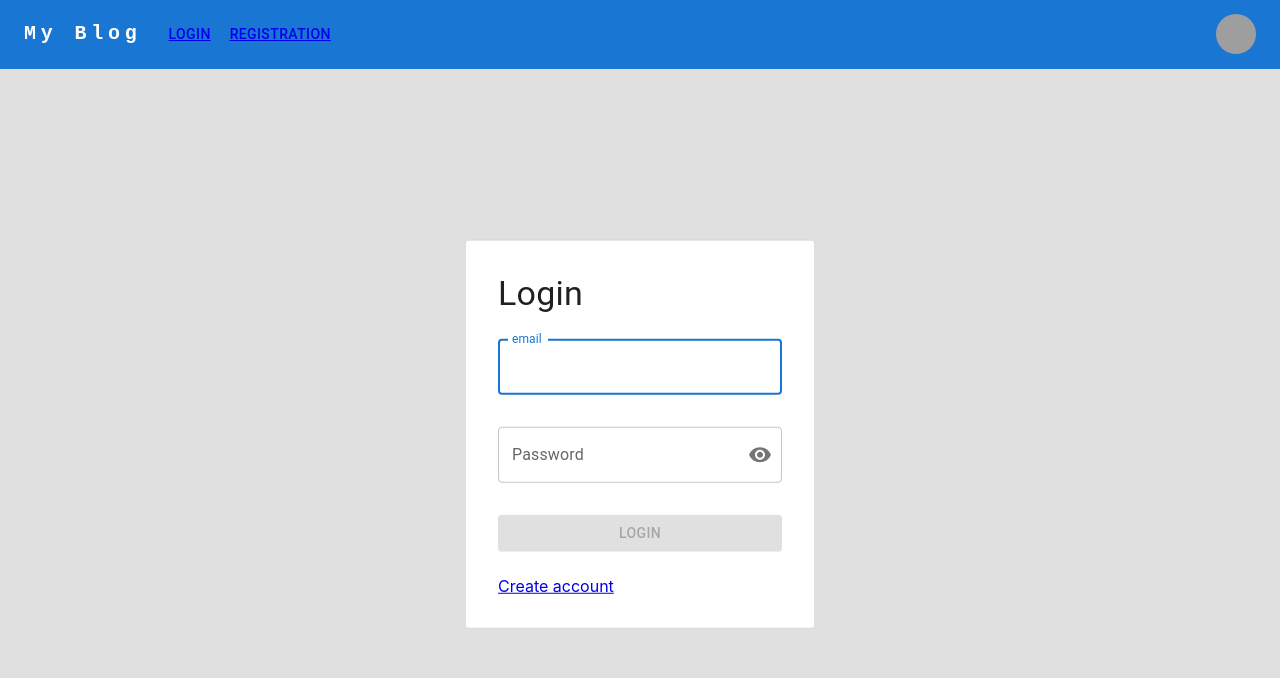
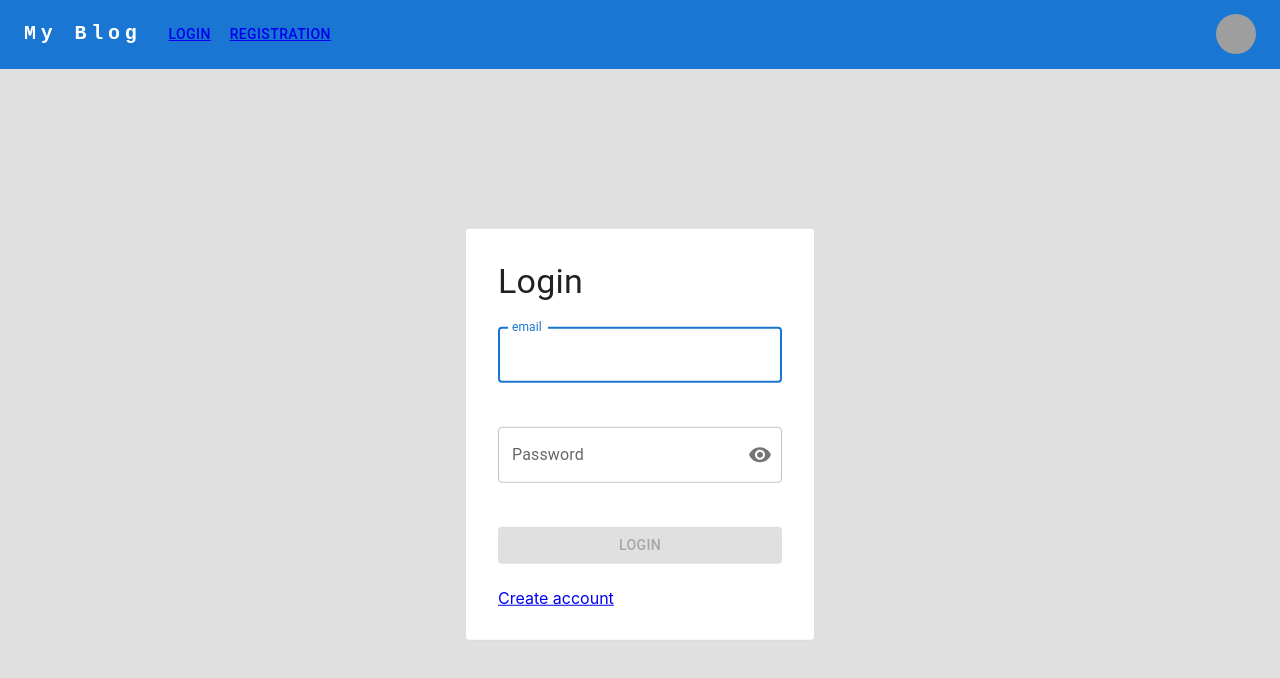
Before and after one commit to FedorowPavel/Blog, a React (Create React App) app in the folder client/: page /login in a window 1280 px wide. Shown: the top 678 px of the page. Built offline with nearby package versions, Linux system fonts and the light colour scheme; grey boxes are pictures that could not be loaded.

Commit message:
login form mark up and errors displaying updated

```diff
--- a/client/src/App.tsx
+++ b/client/src/App.tsx
@@ -5,7 +5,7 @@ import {BrowserRouter, Routes, Route} from "react-router-dom";
 import Main from "./features/user/Main";
 import Login from "./features/auth/login/Login";
 import Registration from "./features/auth/registration/Registration";
-import Layout from "./common/components/hoc/Layout";
+import Layout from "./common/components/wrappers/Layout";
 
 function App() {
   const theme = useTheme<BlogTheme>()
--- /dev/null
+++ b/client/src/common/components/ui/Title.tsx
@@ -0,0 +1,32 @@
+import React, {FC} from 'react';
+import {Typography} from "@mui/material";
+import {Variant} from "@mui/material/styles/createTypography";
+
+interface TitleProps {
+  title: string,
+  variant: Variant,
+  color?: string,
+  gutterBottom?: boolean,
+}
+
+const Title: FC<TitleProps> = (
+  {
+    title,
+    variant,
+    color= 'text.primary',
+    gutterBottom= false
+  }
+) => {
+  return (
+    <Typography
+      variant={variant}
+      color={color}
+      gutterBottom={gutterBottom}
+      sx={{marginBottom: 3}}
+    >
+      {title}
+    </Typography>
+  );
+};
+
+export default Title;
--- /dev/null
+++ b/client/src/common/components/wrappers/FormFieldWrapper.tsx
@@ -0,0 +1,14 @@
+import React, {FC, PropsWithChildren} from 'react';
+import {Box} from "@mui/material";
+
+const FormFieldWrapper: FC<PropsWithChildren> = ({children}) => {
+  return (
+    <Box sx={{
+      minHeight: '100px',
+    }}>
+      {children}
+    </Box>
+  );
+};
+
+export default FormFieldWrapper;
--- a/client/src/common/components/hoc/Layout.tsx
+++ b/client/src/common/components/wrappers/Layout.tsx
@@ -1,7 +1,7 @@
 import * as React from 'react';
 import {Outlet} from "react-router-dom";
 import TopBar from "../ui/TopBar";
-import {Box, Container} from "@mui/material";
+import {Box} from "@mui/material";
 import {useTheme} from "@mui/styles";
 import {BlogTheme} from "@mui/material/styles";
 
--- a/client/src/features/auth/login/Login.tsx
+++ b/client/src/features/auth/login/Login.tsx
@@ -1,45 +1,15 @@
 import React from 'react';
 import {
   Box,
-  Button,
   Card,
-  Container, FormControl,
-  FormGroup, IconButton,
-  InputAdornment, InputLabel,
-  OutlinedInput,
-  TextField,
   Typography
 } from "@mui/material";
 import {Link} from "react-router-dom";
-import {useForm, Controller, SubmitHandler} from "react-hook-form";
-import {Visibility, VisibilityOff} from "@mui/icons-material";
-
-interface LoginForm {
-  email: string;
-  password: string;
-  showPassword: boolean;
-}
+import LoginForm from './LoginForm';
+import Title from "../../../common/components/ui/Title";
 
 const Login = () => {
-  const {control, handleSubmit, formState: {isValid, errors}, watch, getValues, setValue} = useForm<LoginForm>({
-    defaultValues: {
-      email: '',
-      password: '',
-      showPassword: false
-    },
-    mode: 'all'
-    }
-  );
-
-  const onSubmit: SubmitHandler<LoginForm> = data => {
-    console.log(data)
-  };
-
-  function toggleShowPassword() {
-    setValue('showPassword', !getValues().showPassword)
-  }
-
-  return (
+    return (
     <Box sx={{
       position: 'absolute',
       top: '50%',
@@ -53,85 +23,9 @@ const Login = () => {
         variant="outlined"
         sx={{ display: "flex", flexDirection: "column", padding: 4}}
       >
-        <Typography
-          variant="h4"
-          color="text.primary"
-          gutterBottom
-          sx={{marginBottom: 3}}
-        >
-          Login
-        </Typography>
-        <form onSubmit={handleSubmit(onSubmit)}>
-          <FormGroup sx={{ display: "flex",  flexDirection: "column"}}>
-            <Controller
-              name="email"
-              control={control}
-              rules={{
-                required:{value: true, message: 'This field is required'},
-                pattern: {value: /^\w+@[a-zA-Z_]+?\.[a-zA-Z]{2,3}$/, message: 'It is not email'}
-              }}
-              render={({field}) => (
-                <>
-                  <TextField
-                    {...field}
-                    autoFocus
-                    id='email'
-                    type='email'
-                    label='email'
-                    autoComplete='off'
-                  />
-                  <p style={{color: 'red'}}>{errors['email']?.message}</p>
-                </>
-              )}
-            />
-
-            <Controller
-              name="password"
-              control={control}
-              rules={{
-                required: {value: true, message: 'This field is required'},
-                minLength: {value: 6, message: 'Min number is 6'},
-                maxLength: {value: 12, message: 'Max number is 12'}}}
-              render={({field}) => (
-                <>
-                  <FormControl variant="outlined">
-                    <InputLabel htmlFor="password">Password</InputLabel>
-                    <OutlinedInput
-                      {...field}
-                      id='password'
-                      type={getValues().showPassword ? 'text' : 'password'}
-                      label="Password"
-                      autoComplete='off'
-                      endAdornment={
-                        <InputAdornment position="end">
-                          <IconButton
-                            aria-label="toggle password visibility"
-                            onClick={toggleShowPassword}
-                            edge="end"
-                          >
-                            {getValues().showPassword ? <VisibilityOff/> : <Visibility/>}
-                          </IconButton>
-                        </InputAdornment>
-                      }
-                    />
-                  </FormControl>
-                  <p style={{color: 'red'}}>{errors['password']?.message}</p>
-                </>
-              )}
-            />
-            <Button type="submit" disabled={!isValid} variant="contained" sx={{marginBottom: 3}}>Login</Button>
-          </FormGroup>
-        </form>
+        <Title title={'Login'} variant='h4'/>
+        <LoginForm/>
         <Link to='/registration'>Create account</Link>
-        {/*<pre>*/}
-        {/*  {JSON.stringify(watch(), null, 2)}*/}
-        {/*</pre>*/}
-        {/*<pre>*/}
-        {/*  {JSON.stringify(isValid, null, 2)}*/}
-        {/*</pre>*/}
-        {/*<pre>*/}
-        {/*  {JSON.stringify(errors, null, 2)}*/}
-        {/*</pre>*/}
       </Card>
     </Box>
   );
--- /dev/null
+++ b/client/src/features/auth/login/LoginForm.tsx
@@ -0,0 +1,110 @@
+import React, {FC} from 'react';
+import {
+  Button,
+  FormGroup,
+  IconButton,
+  InputAdornment,
+  TextField
+} from "@mui/material";
+import {Controller, SubmitHandler, useForm} from "react-hook-form";
+import {Visibility, VisibilityOff} from "@mui/icons-material";
+import {LoginFormData} from "./types";
+import FormFieldWrapper from "../../../common/components/wrappers/FormFieldWrapper";
+
+
+const LoginForm: FC = () => {
+  const {control, handleSubmit, formState: {isValid, errors}, getValues, setValue, watch} = useForm<LoginFormData>({
+      defaultValues: {
+        email: '',
+        password: '',
+        showPassword: false
+      },
+      mode: 'all'
+    }
+  );
+
+  const onSubmit: SubmitHandler<LoginFormData> = data => {
+    console.log(data)
+  };
+
+  function toggleShowPassword() {
+    setValue('showPassword', !getValues().showPassword)
+  }
+
+  return (
+    <form onSubmit={handleSubmit(onSubmit)}>
+      <FormGroup sx={{ display: "flex",  flexDirection: "column"}}>
+
+        <Controller
+          name="email"
+          control={control}
+          rules={{
+            required:{value: true, message: 'This field is required'},
+            pattern: {value: /^\w+@[a-zA-Z_]+?\.[a-zA-Z]{2,3}$/, message: 'It is not email'}
+          }}
+          render={({field}) => (
+            <FormFieldWrapper>
+              <TextField
+                {...field}
+                fullWidth
+                error={!!errors['email']}
+                autoFocus
+                id='email'
+                type='email'
+                label='email'
+                autoComplete='off'
+                helperText={errors['email']?.message}
+              />
+            </FormFieldWrapper>
+          )}
+        />
+
+        <Controller
+          name="password"
+          control={control}
+          rules={{
+            required: {value: true, message: 'This field is required'},
+            minLength: {value: 6, message: 'Min number is 6'},
+            maxLength: {value: 12, message: 'Max number is 12'}
+          }}
+          render={({field}) => (
+            <FormFieldWrapper>
+              <TextField
+                {...field}
+                id='password'
+                type={getValues().showPassword ? 'text' : 'password'}
+                label="Password"
+                autoComplete='off'
+                error={!!errors['password']}
+                helperText={errors['password']?.message}
+                InputProps={{
+                  endAdornment: <InputAdornment position="end">
+                    <IconButton
+                      aria-label="toggle password visibility"
+                      onClick={toggleShowPassword}
+                      edge="end"
+                    >
+                      {watch().showPassword ? <VisibilityOff/> : <Visibility/>}
+                    </IconButton>
+                  </InputAdornment>
+                }}
+              />
+            </FormFieldWrapper>
+          )}
+        />
+        <Button type="submit" disabled={!isValid} variant="contained" sx={{marginBottom: 3}}>Login</Button>
+      </FormGroup>
+      {/*<pre>*/}
+      {/*  {JSON.stringify(watch(), null, 2)}*/}
+      {/*</pre>*/}
+      {/*<pre>*/}
+      {/*  {JSON.stringify(isValid, null, 2)}*/}
+      {/*</pre>*/}
+      {/*<pre>*/}
+      {/*  {JSON.stringify(errors, null, 2)}*/}
+      {/*</pre>*/}
+    </form>
+  );
+}
+
+export default LoginForm;
--- /dev/null
+++ b/client/src/features/auth/login/types.ts
@@ -0,0 +1,6 @@
+
+export interface LoginFormData {
+  email: string;
+  password: string;
+  showPassword: boolean;
+}
```
